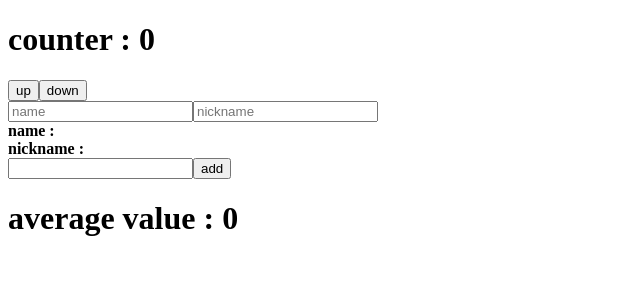
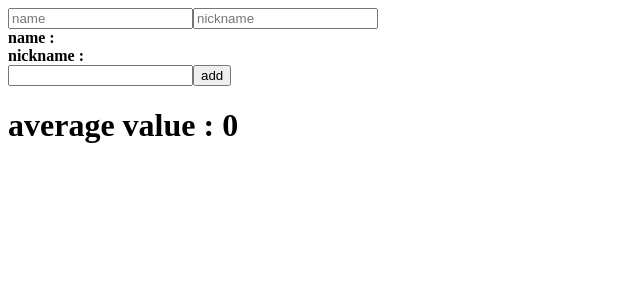
Before and after one commit to sangcheol-LEE/reactBasicStudy, a React (Create React App) app: page / in a window 1280 px wide. Shown: the top 300 px of the page, without its empty margins (0-640 px from the left). Built offline with nearby package versions, Linux system fonts and the light colour scheme.

Commit message:
2022-01-30

```diff
--- a/src/App.js
+++ b/src/App.js
@@ -8,8 +8,7 @@ const App = () => {
 
   return (
     <>
-    <Counter/>
-    <br/>
+
     <InfoReducer />
     <br/>
     <Average />
```
